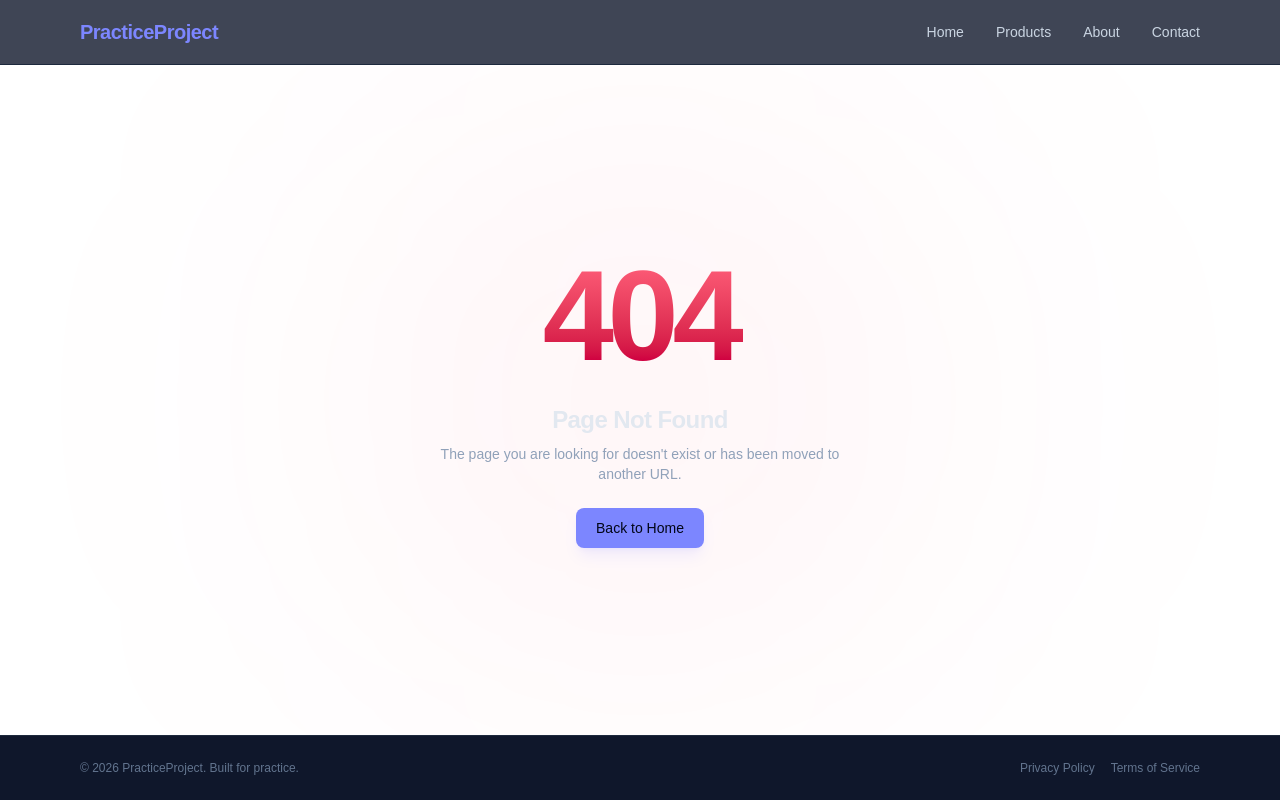
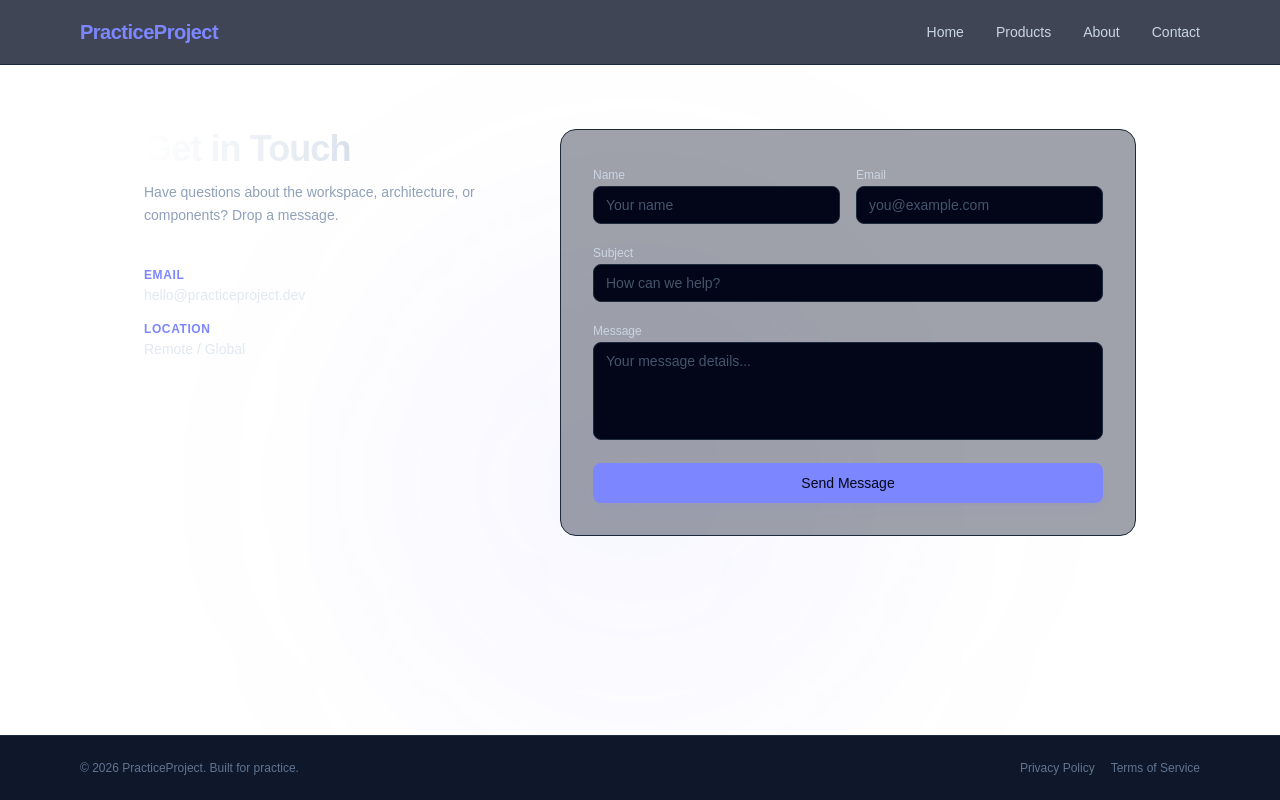
Before and after one commit to bipinjlimbu/Next-JS-Practice-Project, a Next.js app in the folder my-app/: page /contact in a window 1280 px wide. Before the commit this address had no page. Built offline with nearby package versions, Linux system fonts and the light colour scheme.

Commit message:
Contact Page Added

```diff
--- /dev/null
+++ b/my-app/app/contact/page.tsx
@@ -0,0 +1,87 @@
+import React from 'react';
+
+export default function ContactPage() {
+    return (
+        <div className="flex-grow max-w-5xl mx-auto px-4 py-12 md:py-16 w-full relative overflow-hidden">
+            <div className="absolute top-1/4 left-1/4 w-[500px] h-[500px] bg-indigo-500/5 blur-[130px] rounded-full pointer-events-none" />
+
+            <div className="grid md:grid-cols-5 gap-12 relative z-10">
+
+                <div className="md:col-span-2 space-y-6">
+                    <div className="space-y-3">
+                        <h1 className="text-3xl md:text-4xl font-extrabold tracking-tight bg-gradient-to-r from-white via-slate-200 to-slate-400 bg-clip-text text-transparent">
+                            Get in Touch
+                        </h1>
+                        <p className="text-slate-400 text-sm leading-relaxed">
+                            Have questions about the workspace, architecture, or components? Drop a message.
+                        </p>
+                    </div>
+
+                    <div className="space-y-4 pt-4 text-sm text-slate-400">
+                        <div className="flex flex-col">
+                            <span className="text-xs font-semibold text-indigo-400 uppercase tracking-wider">Email</span>
+                            <span className="text-slate-200 mt-0.5">hello@practiceproject.dev</span>
+                        </div>
+                        <div className="flex flex-col">
+                            <span className="text-xs font-semibold text-indigo-400 uppercase tracking-wider">Location</span>
+                            <span className="text-slate-200 mt-0.5">Remote / Global</span>
+                        </div>
+                    </div>
+                </div>
+
+                <div className="md:col-span-3 p-6 md:p-8 bg-slate-900/40 border border-slate-800 rounded-2xl">
+                    <form className="space-y-4">
+                        <div className="grid sm:grid-cols-2 gap-4">
+                            <div className="space-y-1.5">
+                                <label htmlFor="name" className="text-xs font-medium text-slate-300">Name</label>
+                                <input
+                                    type="text"
+                                    id="name"
+                                    className="w-full px-3 py-2 text-sm bg-slate-950 border border-slate-800 focus:border-indigo-500 rounded-lg text-slate-100 placeholder-slate-600 outline-none transition-colors"
+                                    placeholder="Your name"
+                                />
+                            </div>
+                            <div className="space-y-1.5">
+                                <label htmlFor="email" className="text-xs font-medium text-slate-300">Email</label>
+                                <input
+                                    type="email"
+                                    id="email"
+                                    className="w-full px-3 py-2 text-sm bg-slate-950 border border-slate-800 focus:border-indigo-500 rounded-lg text-slate-100 placeholder-slate-600 outline-none transition-colors"
+                                    placeholder="you@example.com"
+                                />
+                            </div>
+                        </div>
+
+                        <div className="space-y-1.5">
+                            <label htmlFor="subject" className="text-xs font-medium text-slate-300">Subject</label>
+                            <input
+                                type="text"
+                                id="subject"
+                                className="w-full px-3 py-2 text-sm bg-slate-950 border border-slate-800 focus:border-indigo-500 rounded-lg text-slate-100 placeholder-slate-600 outline-none transition-colors"
+                                placeholder="How can we help?"
+                            />
+                        </div>
+
+                        <div className="space-y-1.5">
+                            <label htmlFor="message" className="text-xs font-medium text-slate-300">Message</label>
+                            <textarea
+                                id="message"
+                                rows={4}
+                                className="w-full px-3 py-2 text-sm bg-slate-950 border border-slate-800 focus:border-indigo-500 rounded-lg text-slate-100 placeholder-slate-600 outline-none transition-colors resize-none"
+                                placeholder="Your message details..."
+                            ></textarea>
+                        </div>
+
+                        <button
+                            type="submit"
+                            className="w-full py-2.5 px-4 text-sm font-medium text-slate-950 bg-indigo-400 hover:bg-indigo-300 active:bg-indigo-500 rounded-lg transition-colors shadow-lg shadow-indigo-500/5"
+                        >
+                            Send Message
+                        </button>
+                    </form>
+                </div>
+
+            </div>
+        </div>
+    );
+}
```
